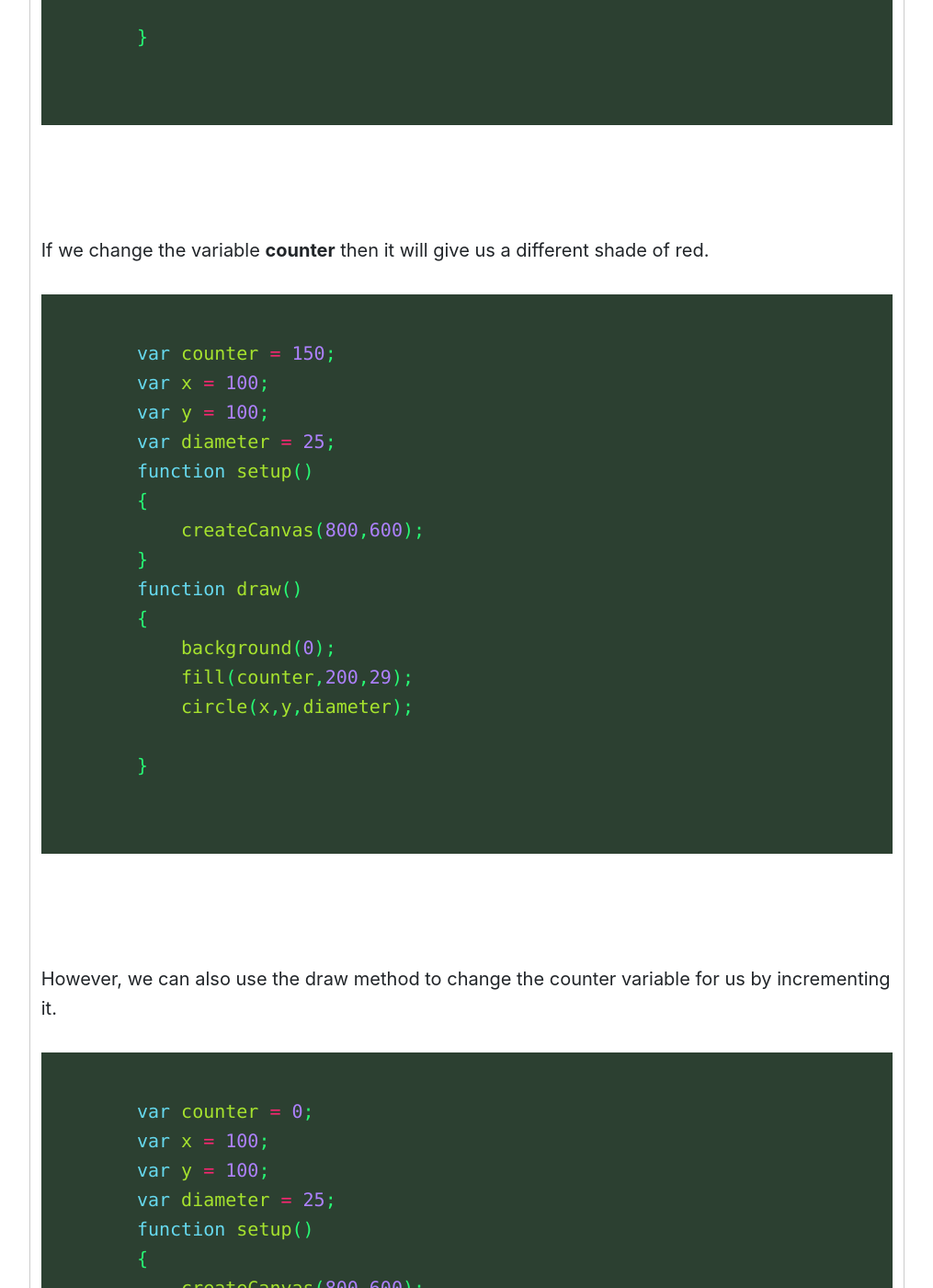
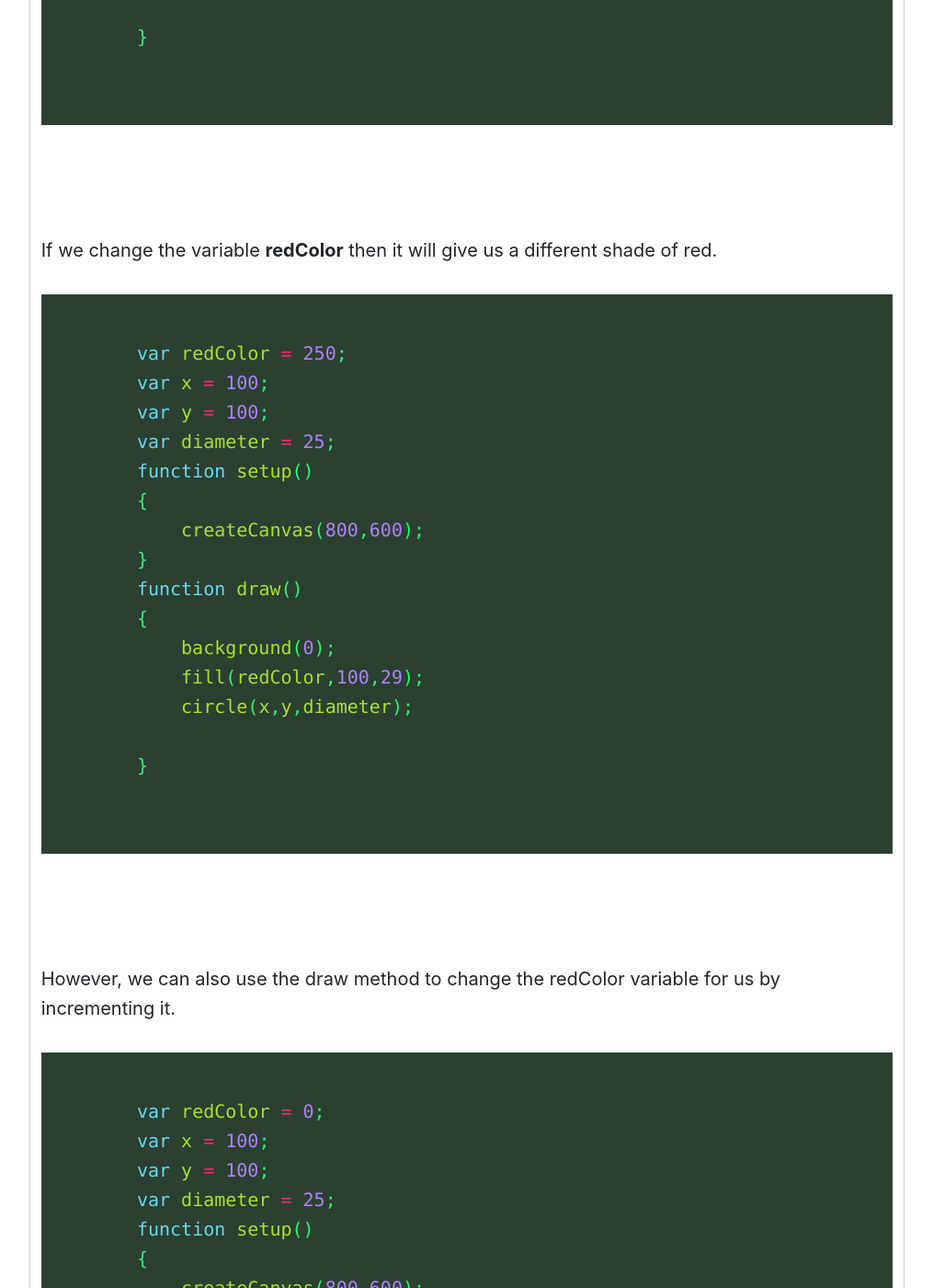
Before and after one commit to Montana-Media-Arts/220-creative-coding2-Spring2021, a Jekyll site: the page built from modules/week-2/_posts/2002-01-01-working-with-variables.md, in a window 1280 px wide and 1400 px high, scrolled down 1291 px. Shown: the whole window at 92% size, without its empty margins (132-1147 px from the left). Built offline with Jekyll 4.4.1, drawn with Linux system fonts in a browser that asks for light colours; nearby versions of some CDN libraries; comment, search, counter and statistics services are not loaded; some of the changed text lies outside the part shown.

Commit message:
updated text

````diff
--- a/modules/week-2/_posts/2002-01-01-working-with-variables.md
+++ b/modules/week-2/_posts/2002-01-01-working-with-variables.md
@@ -16,7 +16,7 @@ jotted: false
 So, how do we work with variables?
 
 ```js
-    var counter = 0;
+    var redColor = 0;
     var x = 100;
     var y = 100;
     var diameter = 25;
@@ -27,18 +27,18 @@ So, how do we work with variables?
     function draw()
     {
         background(0);
-        fill(counter,200,29);
+        fill(redColor,200,29);
         circle(x,y,diameter);
 
     }
 
 ```
 
-If we change the variable **counter** then it will give us a different shade of red.
+If we change the variable **redColor** then it will give us a different shade of red.
 
 
 ```js
-    var counter = 150;
+    var redColor = 250;
     var x = 100;
     var y = 100;
     var diameter = 25;
@@ -49,16 +49,16 @@ If we change the variable **counter** then it will give us a different shade of
     function draw()
     {
         background(0);
-        fill(counter,200,29);
+        fill(redColor,100,29);
         circle(x,y,diameter);
 
     }
 
 ```
 
-However, we can also use the draw method to change the counter variable for us by incrementing it.
+However, we can also use the draw method to change the redColor variable for us by incrementing it.
 ```js
-    var counter = 0;
+    var redColor = 0;
     var x = 100;
     var y = 100;
     var diameter = 25;
@@ -69,9 +69,9 @@ However, we can also use the draw method to change the counter variable for us b
     function draw()
     {
         background(0);
-        fill(counter,200,29);
+        fill(redColor,100,29);
         circle(x,y,diameter);
-        counter++;
+        redColor++;
 
     }
 
````
Also changed, not shown: modules/week-2/_posts/2002-02-01-conditionals.md (+215 -3 lines).
